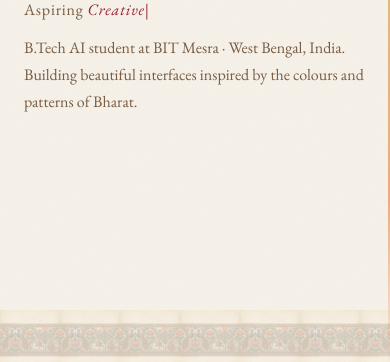
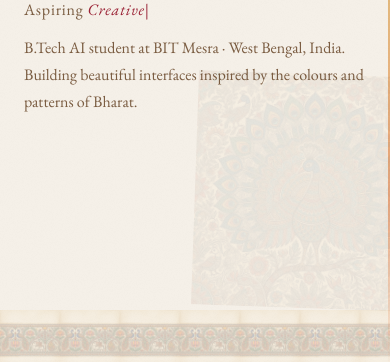
Before and after one commit to Rick-boom/Parthib_portfolio, a React (Vite) app: page / in a window 390 px wide. Shown: the part 474-836 px from the top of the page. Built offline with nearby package versions, Linux system fonts and the light colour scheme.

Commit message:
feat: add animated Madhubani peacock background and adjust panel transparency

```diff
--- a/src/App.jsx
+++ b/src/App.jsx
@@ -155,6 +155,18 @@ function SectionLabel({ text }) {
   return <div className="section-label hidden md:block">{text}</div>;
 }
 
+function BackgroundPeacock() {
+  return (
+    <div className="peacock-container peacock-animate">
+      <img
+        src="/peacock.png"
+        alt="Madhubani Peacock"
+        style={{ width: "100%", height: "100%", objectFit: "contain" }}
+      />
+    </div>
+  );
+}
+
 function OrnamentLine({ isActive }) {
   return (
     <motion.div
@@ -256,7 +268,7 @@ function HeroPanel({ isActive }) {
   const typed = phrase.slice(0, charCount);
 
   return (
-    <div className="panel w-full md:w-[100vw] px-6 md:px-[8vw]" style={{ background: "var(--parchment)", position: "relative" }} id="panel-0">
+    <div className="panel w-full md:w-[100vw] px-6 md:px-[8vw]" style={{ background: "rgba(245, 240, 232, 0.7)", position: "relative" }} id="panel-0">
       <MadhubaniTop />
       <MadhubaniBottom />
       <SectionLabel text="Portfolio · Parthib Saha" />
@@ -300,7 +312,7 @@ function HeroPanel({ isActive }) {
 
 function AboutPanel({ isActive }) {
   return (
-    <div className="panel w-full md:w-[80vw] px-6 md:px-[7vw]" style={{ background: "var(--parchment-dark)", position: "relative" }} id="panel-1">
+    <div className="panel w-full md:w-[80vw] px-6 md:px-[7vw]" style={{ background: "rgba(237, 229, 213, 0.7)", position: "relative" }} id="panel-1">
       <MadhubaniTop />
       <MadhubaniBottom />
       <SectionLabel text="About · परिचय" />
@@ -357,7 +369,7 @@ function AboutPanel({ isActive }) {
 
 function JourneyPanel({ isActive }) {
   return (
-    <div className="panel w-full md:w-[90vw] px-6 md:px-[8vw]" style={{ background: "var(--parchment)", position: "relative" }} id="panel-2">
+    <div className="panel w-full md:w-[90vw] px-6 md:px-[8vw]" style={{ background: "rgba(245, 240, 232, 0.7)", position: "relative" }} id="panel-2">
       <MadhubaniTop />
       <MadhubaniBottom />
       <SectionLabel text="Journey · यात्रा" />
@@ -413,7 +425,7 @@ function JourneyPanel({ isActive }) {
 
 function SkillsPanel({ isActive }) {
   return (
-    <div className="panel w-full md:w-[85vw] px-6 md:px-[8vw]" style={{ background: "var(--parchment-dark)", position: "relative" }} id="panel-3">
+    <div className="panel w-full md:w-[85vw] px-6 md:px-[8vw]" style={{ background: "rgba(237, 229, 213, 0.7)", position: "relative" }} id="panel-3">
       <MadhubaniTop />
       <MadhubaniBottom />
       <SectionLabel text="Skills · कौशल" />
@@ -474,7 +486,7 @@ function SkillsPanel({ isActive }) {
 function ProjectsPanel({ isActive }) {
   const [hovered, setHovered] = useState(null);
   return (
-    <div className="panel w-full md:w-[100vw] px-6 md:px-[6vw]" style={{ background: "var(--parchment)", position: "relative" }} id="panel-4">
+    <div className="panel w-full md:w-[100vw] px-6 md:px-[6vw]" style={{ background: "rgba(245, 240, 232, 0.7)", position: "relative" }} id="panel-4">
       <MadhubaniTop />
       <MadhubaniBottom />
       <SectionLabel text="Projects · परियोजनाएँ" />
@@ -537,7 +549,7 @@ function ProjectsPanel({ isActive }) {
 
 function EducationPanel({ isActive }) {
   return (
-    <div className="panel w-full md:w-[75vw] px-6 md:px-[7vw]" style={{ background: "var(--parchment-dark)", position: "relative" }} id="panel-5">
+    <div className="panel w-full md:w-[75vw] px-6 md:px-[7vw]" style={{ background: "rgba(237, 229, 213, 0.7)", position: "relative" }} id="panel-5">
       <MadhubaniTop />
       <MadhubaniBottom />
       <SectionLabel text="Education · शिक्षा" />
@@ -620,7 +632,7 @@ function ContactPanel({ isActive }) {
   };
 
   return (
-    <div className="panel w-full md:w-[90vw] px-6 md:px-[8vw]" style={{ background: "var(--parchment)", position: "relative" }} id="panel-6">
+    <div className="panel w-full md:w-[90vw] px-6 md:px-[8vw]" style={{ background: "rgba(245, 240, 232, 0.7)", position: "relative" }} id="panel-6">
       <MadhubaniTop />
       <MadhubaniBottom />
       <SectionLabel text="Contact · संपर्क" />
@@ -720,7 +732,7 @@ function ContactPanel({ isActive }) {
 
 function ColophonPanel({ isActive }) {
   return (
-    <div className="panel w-full md:w-[100vw] px-6 md:px-[6vw]" style={{ background: "var(--parchment-deep)", position: "relative", display: "flex", flexDirection: "column", alignItems: "center", justifyContent: "center" }} id="panel-7">
+    <div className="panel w-full md:w-[100vw] px-6 md:px-[6vw]" style={{ background: "rgba(221, 208, 186, 0.7)", position: "relative", display: "flex", flexDirection: "column", alignItems: "center", justifyContent: "center" }} id="panel-7">
       <MadhubaniTop />
       <MadhubaniBottom />
 
@@ -847,12 +859,10 @@ export default function App() {
 
   return (
     <>
-      {/* THE INITIAL UNROLLING ENTRANCE LOADER OVERLAY */}
-      {!unrolledScroll && (
-         <ScrollEntranceLoader onComplete={() => setUnrolledScroll(true)} />
-      )}
+      <div className="outer-wrapper" ref={wrapperRef}>
+        <BackgroundPeacock />
+        {!unrolledScroll && <ScrollEntranceLoader onComplete={() => setUnrolledScroll(true)} />}
 
-      <div className="outer-wrapper" ref={wrapperRef}>
         <div className="scroll-track">
           {/* Elements stay active if the unroll hasn't finished, giving them time to load their visual assets beneath the loader! */}
           <HeroPanel isActive={activePanel === 0 || !unrolledScroll} />
--- a/src/index.css
+++ b/src/index.css
@@ -204,8 +204,36 @@ body::before {
 }
 .spin-slow { animation: spin-slow 20s linear infinite; }
 
+/* ─── Peacock Background ─────────────────────────────── */
+.peacock-container {
+  position: fixed;
+  bottom: 0;
+  right: 0;
+  width: clamp(300px, 40vw, 600px);
+  aspect-ratio: 1;
+  pointer-events: none;
+  z-index: 1; /* Above basic background, but below content if possible */
+  opacity: 0.12;
+  mix-blend-mode: multiply;
+  filter: sepia(0.2) contrast(1.1);
+}
+
+@keyframes peacock-float {
+  0%, 100% { transform: translateY(0) rotate(0deg); }
+  50% { transform: translateY(-20px) rotate(2deg); }
+}
+.peacock-animate {
+  animation: peacock-float 12s ease-in-out infinite;
+}
+
 /* ─── Responsive fallback: vertical scroll on mobile ── */
 @media (max-width: 768px) {
+  .peacock-container {
+    width: 60vw;
+    opacity: 0.08;
+    bottom: 5vh;
+    right: -10vw;
+  }
   .outer-wrapper {
     overflow-x: hidden;
     overflow-y: auto;
```
Also changed, not shown: public/peacock.png (added).
